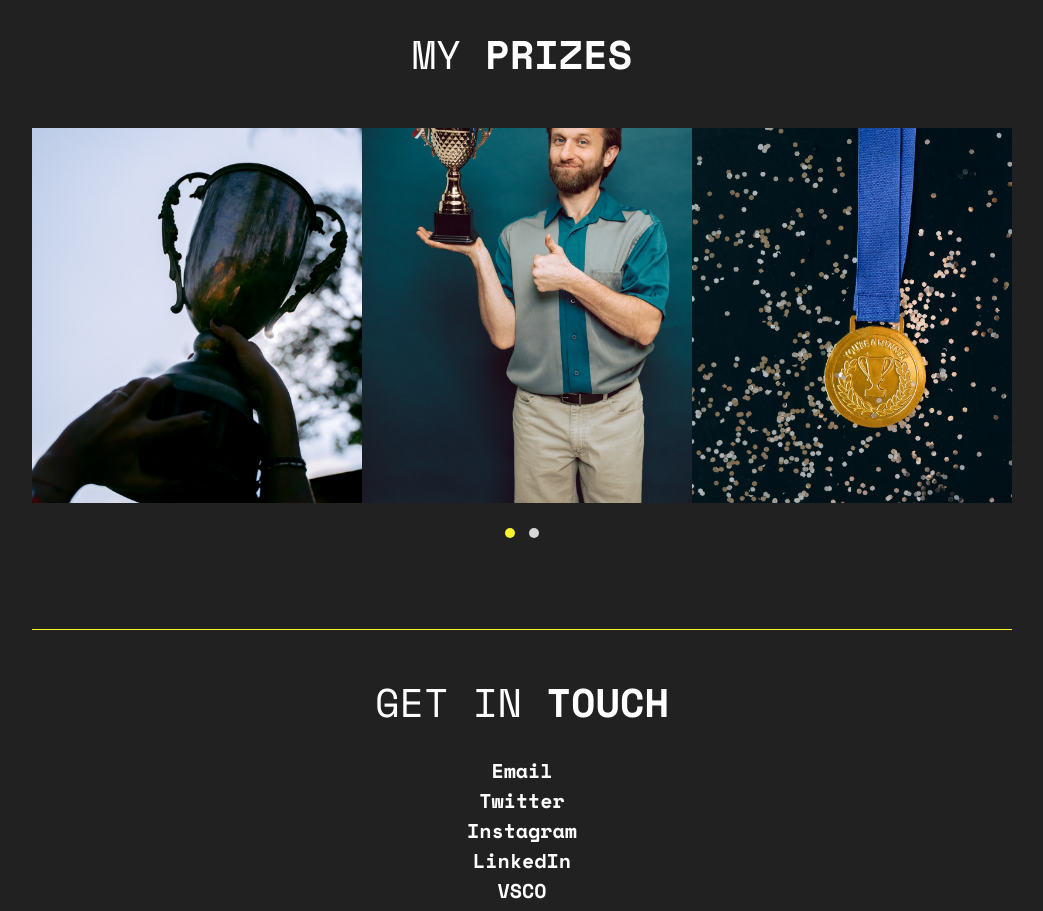
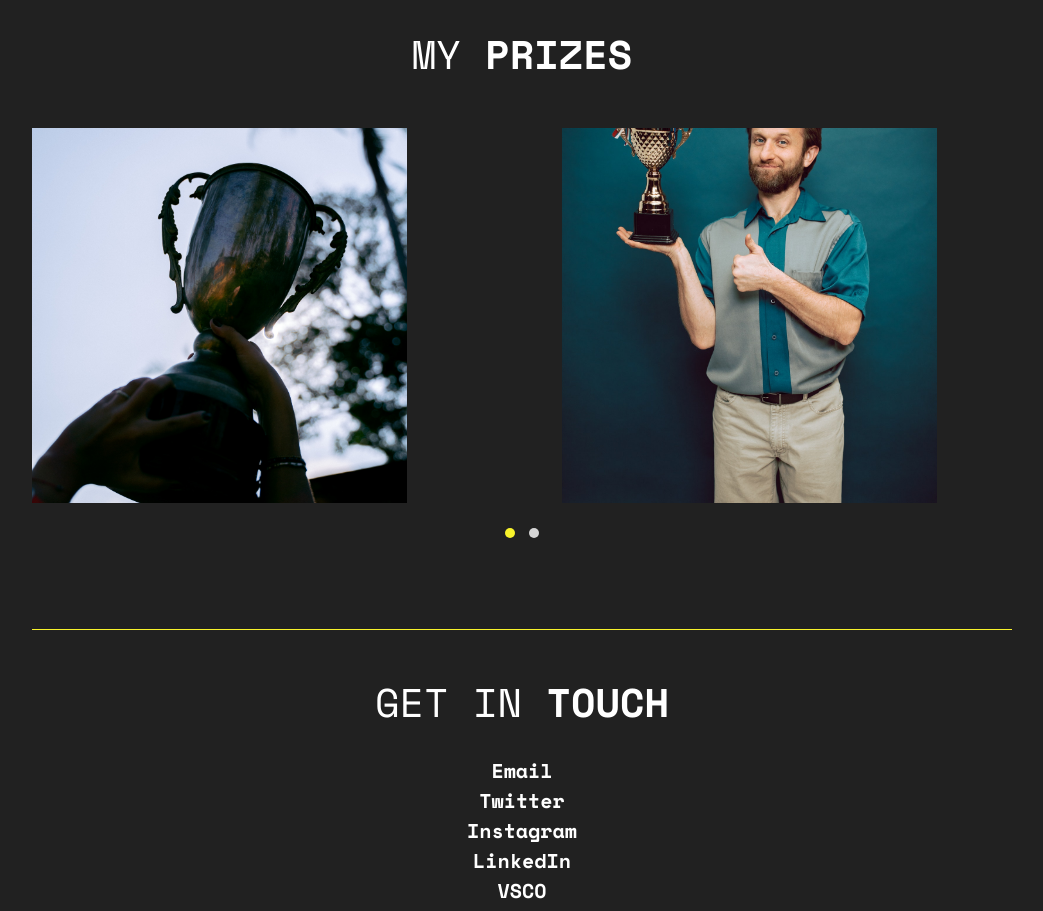
Before and after one commit to duhanmeric/photographer, a React (Create React App) app: page / in a window 1280 px wide. Shown: the part 2280-3191 px from the top of the page, without its empty margins (118-1161 px from the left). Built offline with nearby package versions, Linux system fonts and the light colour scheme.

Commit message:
bug fix responsive

```diff
--- a/src/App.css
+++ b/src/App.css
@@ -174,12 +174,14 @@ nav ul li:nth-of-type(2) {
   text-decoration: underline;
 }
 
-.img-col:nth-of-type(2n + 1) {
-  padding-left: 0;
-}
+@media screen and (min-width: 576px) {
+  .img-col:nth-of-type(2n + 1) {
+    padding-left: 0;
+  }
 
-.img-col:nth-of-type(2n) {
-  padding-right: 0;
+  .img-col:nth-of-type(2n) {
+    padding-right: 0;
+  }
 }
 
 @media screen and (max-width: 576px) {
@@ -200,13 +202,9 @@ nav ul li:nth-of-type(2) {
   .hero-video {
     padding: 0 20px;
   }
-
-  /* .contact-section {
-    padding: 3rem 0 2rem 0;
-  } */
 }
 
-@media screen and (max-width: 768px) {
+@media screen and (max-width: 1024px) {
   header {
     padding: 20px 40px;
   }
--- a/src/components/Prizes.js
+++ b/src/components/Prizes.js
@@ -18,8 +18,13 @@ export default function Prizes() {
         items: 2,
         margin: 20,
       },
-      1000: {
+      768: {
+        items: 2,
+        margin: 80,
+      },
+      1440: {
         items: 3,
+        margin: 10,
       },
     },
   };
```
